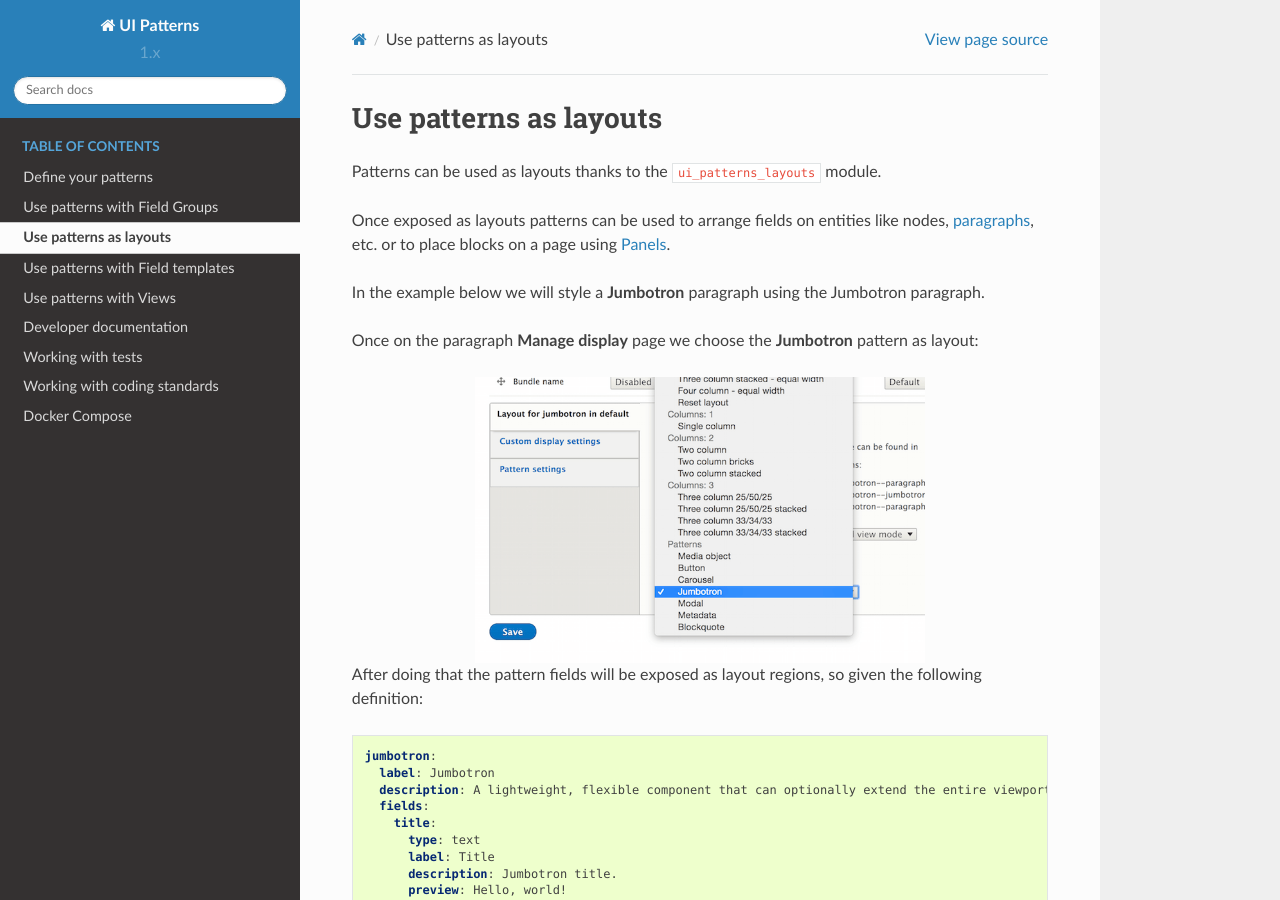
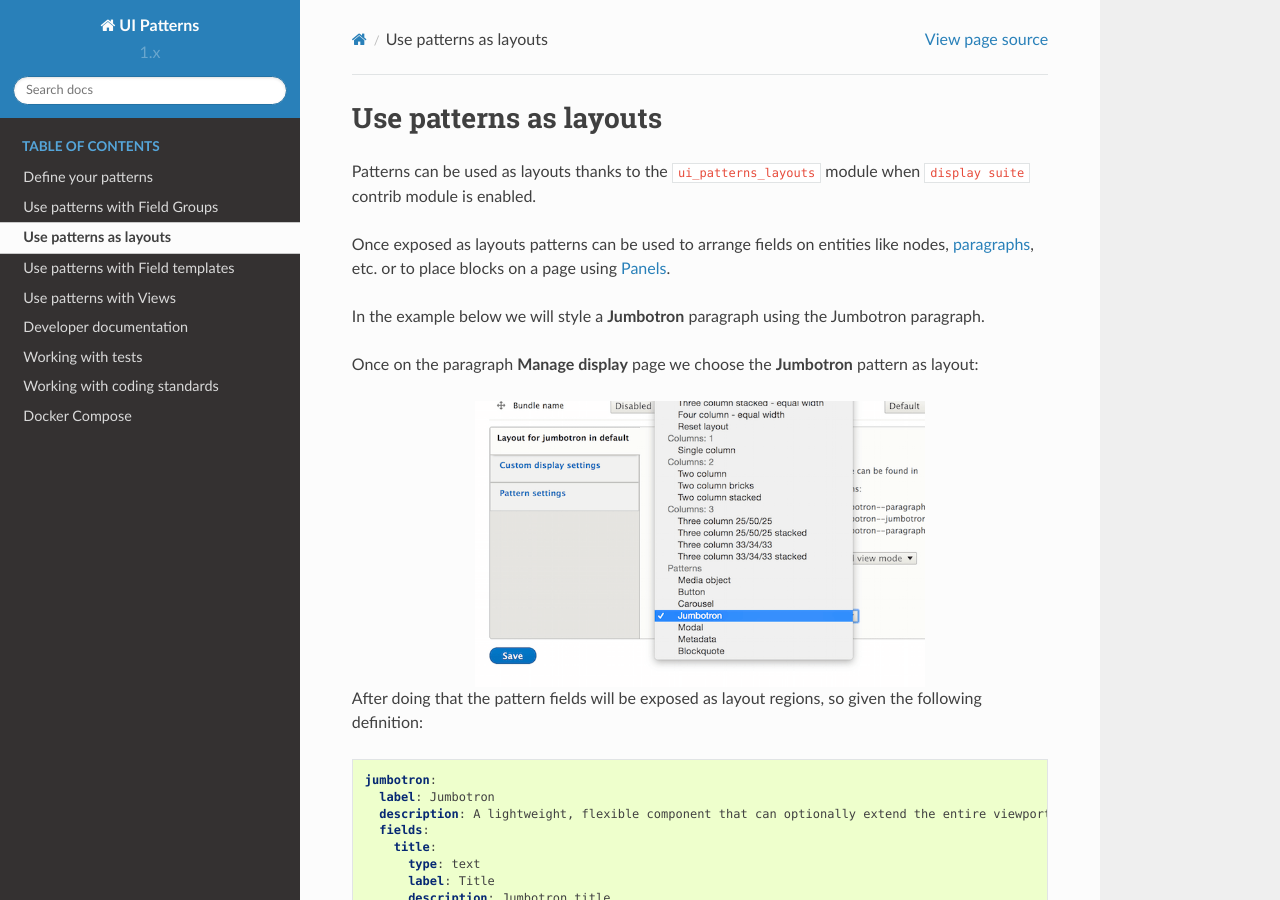
Before and after one commit to nuvoleweb/ui_patterns, a Sphinx documentation site: the page built from docs/content/layout-plugin.rst, in a window 1280 px wide and 900 px high. Built offline with Sphinx 7.4.7 and the Read the Docs theme 2.0.0, drawn with Linux system fonts in a browser that asks for light colours.

Commit message:
Does not seem to work if display suite is not enabled

```diff
--- a/docs/content/layout-plugin.rst
+++ b/docs/content/layout-plugin.rst
@@ -1,7 +1,7 @@
 Use patterns as layouts
 =======================
 
-Patterns can be used as layouts thanks to the ``ui_patterns_layouts`` module.
+Patterns can be used as layouts thanks to the ``ui_patterns_layouts`` module when ``display suite`` contrib module is enabled.
 
 Once exposed as layouts patterns can be used to arrange fields on entities like nodes,
 `paragraphs <https://www.drupal.org/project/paragraphs>`_, etc. or to place blocks on a page using
```
